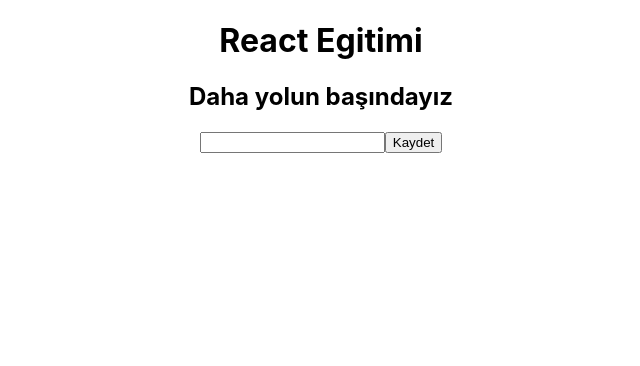
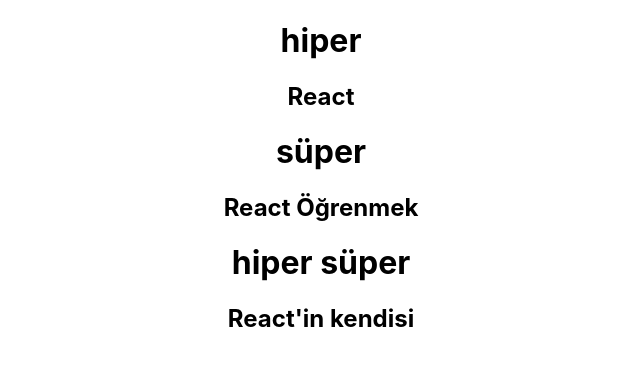
Before and after one commit to Saffet01/react-course-notes, a React (Create React App) app: page / in a window 1280 px wide. Shown: the top 366 px of the page, without its empty margins (319-959 px from the left). Built offline with nearby package versions, Linux system fonts and the light colour scheme.

Commit message:
Sending a Array to props with Interlayer

```diff
--- a/src/App.js
+++ b/src/App.js
@@ -2,6 +2,7 @@
 import React, { Component } from 'react';
 import './App.css';
 import Srk from './Srk.js';
+import Arakatman from './Arakatman';
 
 // function App() {
 //   return (
@@ -16,6 +17,19 @@
   render(){
 
     // const sayi = 26;
+    const dizim = [{
+      name :"hiper",
+      lastName: "React"
+    },
+    {
+      name :"süper",
+      lastName: "React Öğrenmek"
+    },
+    {
+      name :"hiper süper",
+      lastName: "React'in kendisi"
+    }
+    ];
 
     const title="React Egitimi";
     const description = "Daha yolun başındayız";
@@ -29,7 +43,13 @@
         {"saffet".toUpperCase()}
         <h4>{sayi}</h4> */}
 
-        <Srk baslik={title} aciklama={description}/>
+        {/* <Srk baslik={title} aciklama={description}/>
+        <Srk isim={dizim[0].name} soyisim={dizim[0].lastName}/>
+        <Srk isim={dizim[1].name} soyisim={dizim[1].lastName}/>
+        <Srk isim={dizim[2].name} soyisim={dizim[2].lastName}/> */}
+
+        <Arakatman dizim={dizim}/>
+
       </div>
     );
   }
--- /dev/null
+++ b/src/Arakatman.js
@@ -0,0 +1,17 @@
+import React, { Component } from 'react';
+import Srk from './Srk.js';
+
+class Arakatman extends Component {
+  render() {
+    return (
+      <div>
+        {
+            this.props.dizim.map(dizim =>
+                <Srk name={dizim.name} lastName={dizim.lastName}/>
+                )
+        }
+      </div>
+    )
+  }
+}
+export default Arakatman;
--- a/src/Srk.js
+++ b/src/Srk.js
@@ -3,17 +3,21 @@
 export default class srk extends Component {
   render() {
 
-    console.log(this.props);
+    // console.log(this.props);
 
     return (
       <div>
         <h1>{this.props.baslik}</h1>
         <h2>{this.props.aciklama}</h2>
         {/* <h1>React'ın daha başındayız</h1> */}
-        <form action=''>
+        {/* <form action=''>
             <input type="text"/>
             <button>Kaydet</button>
-        </form>
+        </form> */}
+
+        <h1>{this.props.name}</h1>
+        <h2>{this.props.lastName}</h2>
+
       </div>
     )
   }
```
